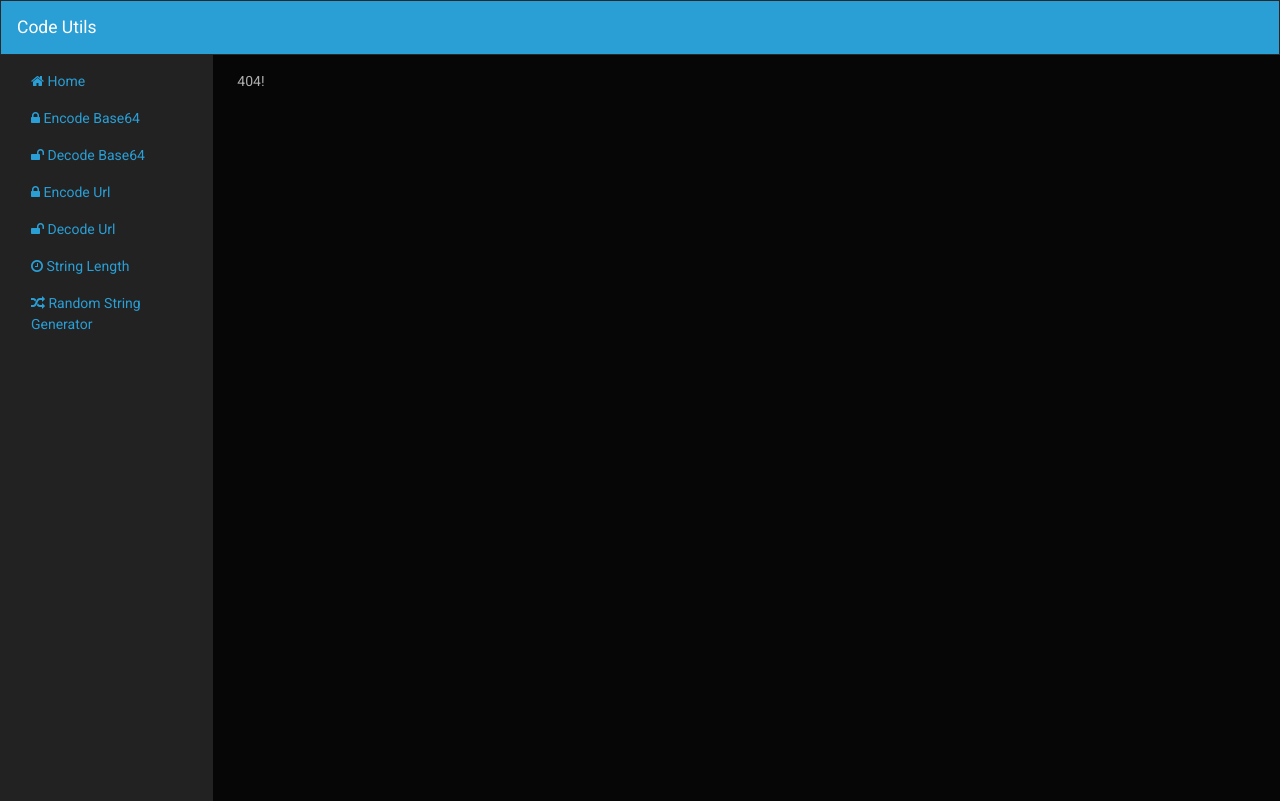
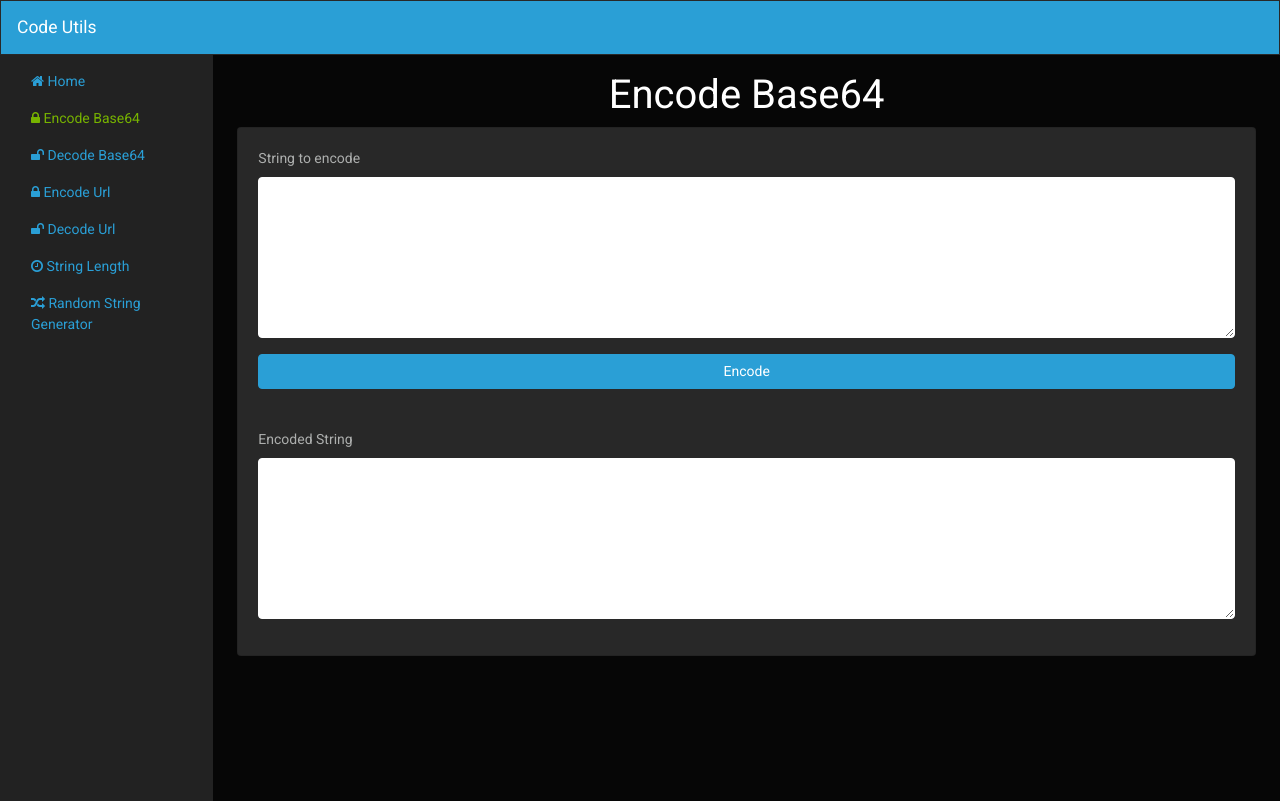
Before and after one commit to omarfurrer/code-utils, an Angular app: page /encode/base64 in a window 1280 px wide. Before the commit this address had no page. Built offline with nearby package versions, Linux system fonts and the light colour scheme.

Commit message:
Add Base64 Encoder component

```diff
--- /dev/null
+++ b/src/app/base-64-encoder/base-64-encoder.component.html
@@ -0,0 +1,27 @@
+<div class="row">
+  <div class="col-sm-12">
+    <h3 class="text-center">Encode Base64</h3>
+  </div>
+</div>
+<div class="row">
+  <div class="col-sm-12">
+    <div class="card">
+      <div class="card-body">
+        <form>
+          <div class="form-group">
+            <label for="stringToEncode">String to encode</label>
+            <textarea (keydown.enter)="encodeBase64(stringToEncode);false"
+             [(ngModel)]="stringToEncode" name="stringToEncode" class="form-control" id="stringToEncode" rows="7"></textarea>
+          </div>
+          <a class="btn btn-primary text-white float-right btn-block" (click)="encodeBase64(stringToEncode)">Encode</a>
+        </form>
+      </div>
+      <div class="card-body">
+        <div class="form-group">
+          <label for="encodedString">Encoded String</label>
+          <textarea name="encodedString" class="form-control" id="encodedString" rows="7">{{encodedString}}</textarea>
+        </div>
+      </div>
+    </div>
+  </div>
+</div>
--- /dev/null
+++ b/src/app/base-64-encoder/base-64-encoder.component.ts
@@ -0,0 +1,22 @@
+import { Component, OnInit } from '@angular/core';
+
+@Component({
+  selector: 'app-base-64-encoder',
+  templateUrl: './base-64-encoder.component.html',
+  styleUrls: ['./base-64-encoder.component.scss']
+})
+export class Base64EncoderComponent implements OnInit {
+
+  stringToEncode = '';
+  encodedString = '';
+
+  constructor() { }
+
+  ngOnInit() {
+  }
+
+  encodeBase64(stringToEncode: string): void {
+    this.encodedString = btoa(encodeURIComponent(stringToEncode));
+  }
+
+}
--- a/src/app/side-bar/side-bar.component.html
+++ b/src/app/side-bar/side-bar.component.html
@@ -6,7 +6,7 @@
       </a>
     </li>
     <li class="nav-item">
-      <a class="nav-link" href="#">
+      <a class="nav-link" href="#" routerLink="/encode/base64" routerLinkActive="active">
         <i class="fa fa-lock"></i> Encode Base64<span class="sr-only">(current)</span>
       </a>
     </li>
```
Also changed, not shown: src/app/app.module.ts (+6 -1 lines), src/app/base-64-encoder/base-64-encoder.component.scss (added), 1 other file (tests, documents, lock files or other folders).
